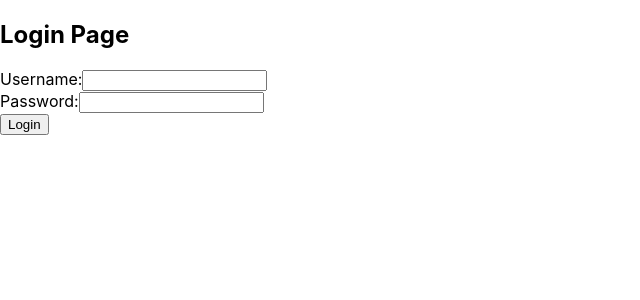
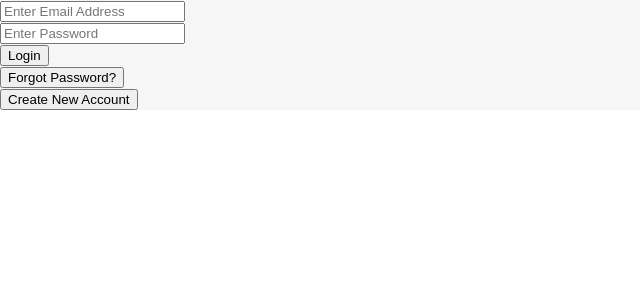
Before and after one commit to soumil-voona/college-bites, a React (Create React App) app: page / in a window 1280 px wide. Shown: the top 300 px of the page, without its empty margins (0-640 px from the left). Built offline with nearby package versions, Linux system fonts and the light colour scheme.

Commit message:
Login Screen JS fix

```diff
--- a/src/LoginScreen.js
+++ b/src/LoginScreen.js
@@ -18,29 +18,30 @@ function LoginScreen() {
   };
 
   return (
-    <div className="login-container">
-      <h2>Login Page</h2>
-      <form onSubmit={handleSubmit}>
-        <div className="form-group">
-          <label htmlFor="username">Username:</label>
-          <input
-            type="text"
-            id="username"
-            value={username}
-            onChange={handleUsernameChange}
-          />
-        </div>
-        <div className="form-group">
-          <label htmlFor="password">Password:</label>
-          <input
-            type="password"
-            id="password"
-            value={password}
-            onChange={handlePasswordChange}
-          />
-        </div>
-        <button type="submit">Login</button>
-      </form>
+    <div>
+        <form style={{ backgroundColor: "#F6F6F6" , borderRadius: "10px" }}>
+            <div>
+                <input name="email" type='email' placeholder='Enter Email Address' />
+            </div>
+
+            <div>
+                <input name="password" type='password' placeholder='Enter Password'/>
+            </div>
+
+            <div>
+                <button type="submit">Login</button>
+            </div>
+
+            <div>
+                <button type='button'>Forgot Password?</button>
+            </div>
+
+            <div className='line'></div>
+
+            <div>
+                <button type='button'>Create New Account</button>
+            </div>
+        </form>
     </div>
   );
 }
```
